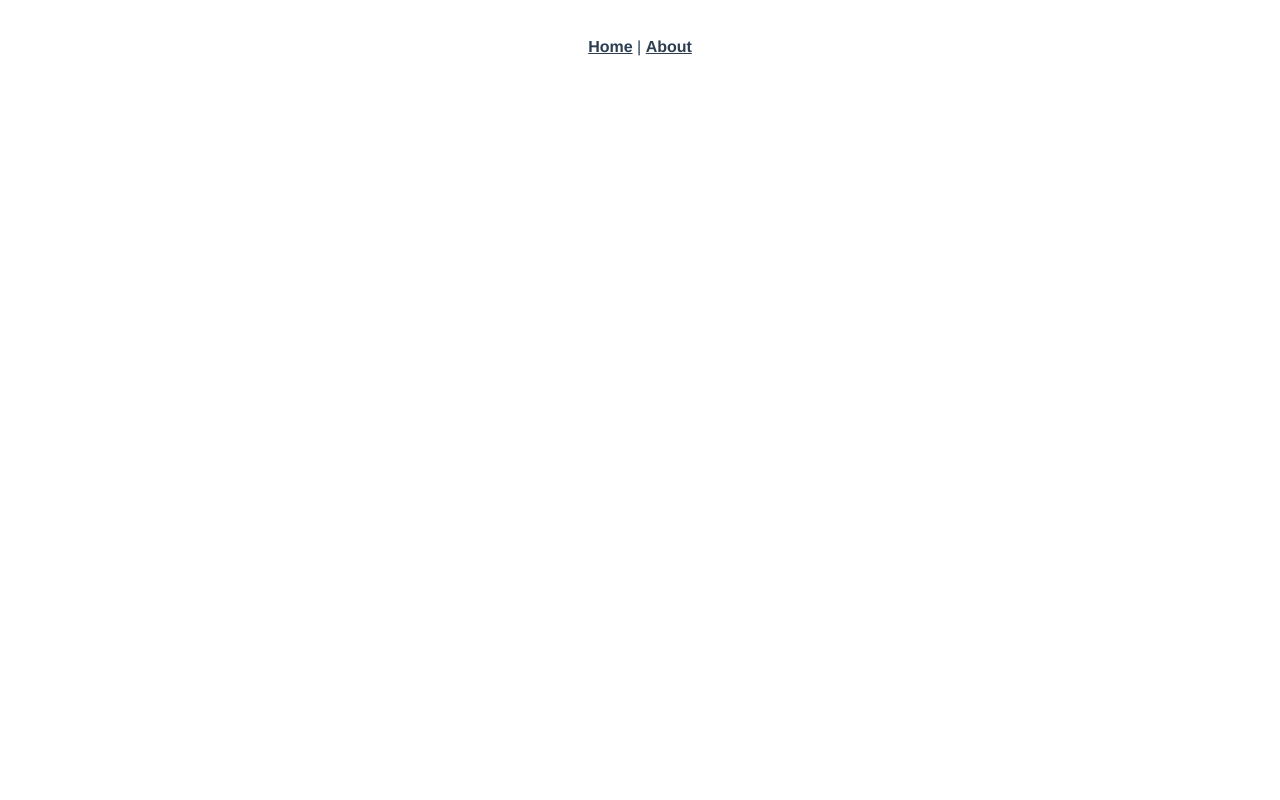
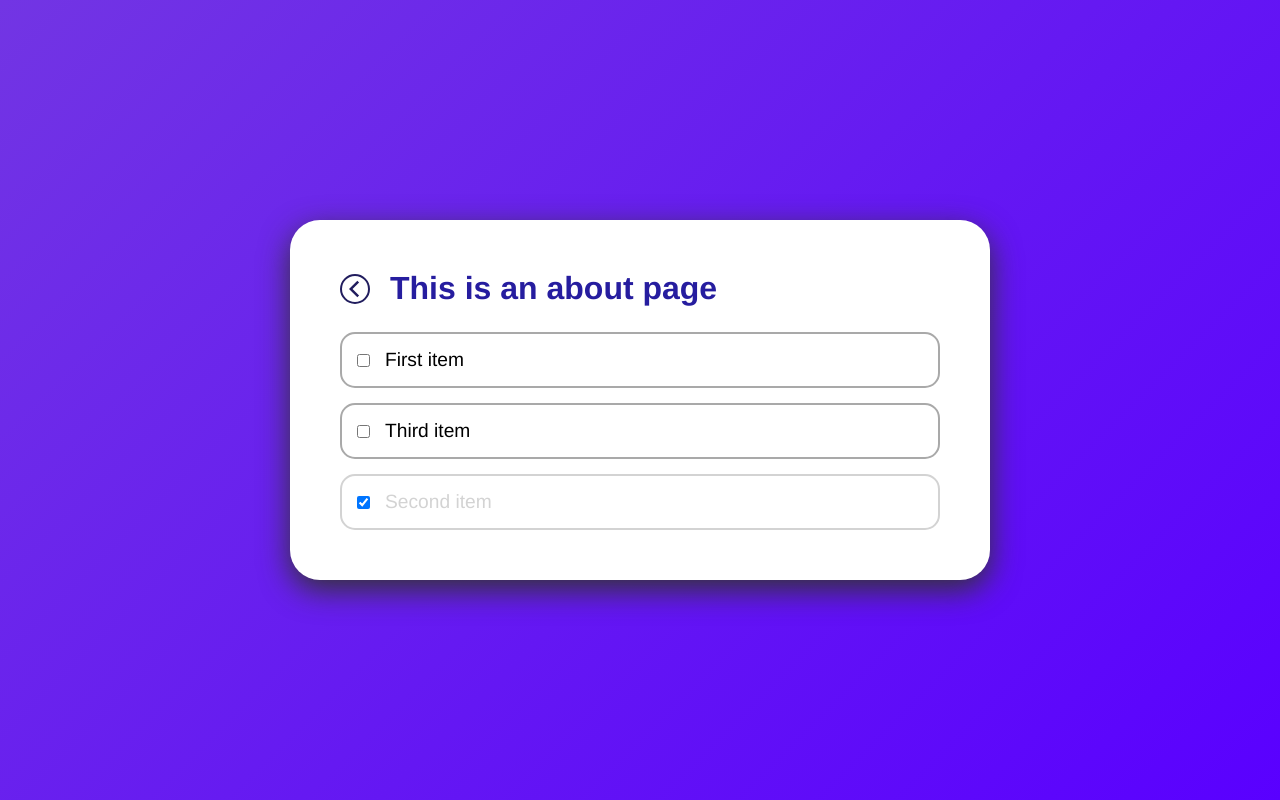
Before and after one commit to probi-im/shared-checklists, a Vue app: page /checklist in a window 1280 px wide. Before the commit this address had no page. Built offline with nearby package versions, Linux system fonts and the light colour scheme.

Commit message:
basic ui done

```diff
--- a/src/App.vue
+++ b/src/App.vue
@@ -1,30 +1,33 @@
 <template>
-  <div id="nav">
-    <router-link to="/">Home</router-link> |
-    <router-link to="/about">About</router-link>
-  </div>
-  <router-view/>
+  <router-view />
 </template>
 
 <style lang="scss">
-#app {
+*,
+*::before,
+*::after {
+  margin: 0;
+  padding: 0;
+  box-sizing: border-box;
   font-family: Avenir, Helvetica, Arial, sans-serif;
-  -webkit-font-smoothing: antialiased;
-  -moz-osx-font-smoothing: grayscale;
-  text-align: center;
-  color: #2c3e50;
 }
 
-#nav {
-  padding: 30px;
+html,
+body {
+  height: 100vh;
+}
 
-  a {
-    font-weight: bold;
-    color: #2c3e50;
+body {
+  background: linear-gradient(-45deg, hsl(261, 100%, 50%), hsl(261, 76%, 55%));
+  display: grid;
+  place-content: center;
+}
 
-    &.router-link-exact-active {
-      color: #42b983;
-    }
-  }
+#app {
+  background-color: white;
+  padding: 50px;
+  border-radius: 30px;
+  box-shadow: 0 10px 30px #333;
+  min-width: 700px;
 }
 </style>
--- a/src/components/HelloWorld.vue
+++ /dev/null
@@ -1,62 +0,0 @@
-<template>
-  <div class="hello">
-    <h1>{{ msg }}</h1>
-    <p>
-      For a guide and recipes on how to configure / customize this project,<br>
-      check out the
-      <a href="https://cli.vuejs.org" target="_blank" rel="noopener">vue-cli documentation</a>.
-    </p>
-    <h3>Installed CLI Plugins</h3>
-    <ul>
-      <li><a href="https://github.com/vuejs/vue-cli/tree/dev/packages/%40vue/cli-plugin-babel" target="_blank" rel="noopener">babel</a></li>
-      <li><a href="https://github.com/vuejs/vue-cli/tree/dev/packages/%40vue/cli-plugin-router" target="_blank" rel="noopener">router</a></li>
-      <li><a href="https://github.com/vuejs/vue-cli/tree/dev/packages/%40vue/cli-plugin-vuex" target="_blank" rel="noopener">vuex</a></li>
-      <li><a href="https://github.com/vuejs/vue-cli/tree/dev/packages/%40vue/cli-plugin-typescript" target="_blank" rel="noopener">typescript</a></li>
-    </ul>
-    <h3>Essential Links</h3>
-    <ul>
-      <li><a href="https://vuejs.org" target="_blank" rel="noopener">Core Docs</a></li>
-      <li><a href="https://forum.vuejs.org" target="_blank" rel="noopener">Forum</a></li>
-      <li><a href="https://chat.vuejs.org" target="_blank" rel="noopener">Community Chat</a></li>
-      <li><a href="https://twitter.com/vuejs" target="_blank" rel="noopener">Twitter</a></li>
-      <li><a href="https://news.vuejs.org" target="_blank" rel="noopener">News</a></li>
-    </ul>
-    <h3>Ecosystem</h3>
-    <ul>
-      <li><a href="https://router.vuejs.org" target="_blank" rel="noopener">vue-router</a></li>
-      <li><a href="https://vuex.vuejs.org" target="_blank" rel="noopener">vuex</a></li>
-      <li><a href="https://github.com/vuejs/vue-devtools#vue-devtools" target="_blank" rel="noopener">vue-devtools</a></li>
-      <li><a href="https://vue-loader.vuejs.org" target="_blank" rel="noopener">vue-loader</a></li>
-      <li><a href="https://github.com/vuejs/awesome-vue" target="_blank" rel="noopener">awesome-vue</a></li>
-    </ul>
-  </div>
-</template>
-
-<script lang="ts">
-import { defineComponent } from 'vue';
-
-export default defineComponent({
-  name: 'HelloWorld',
-  props: {
-    msg: String,
-  },
-});
-</script>
-
-<!-- Add "scoped" attribute to limit CSS to this component only -->
-<style scoped lang="scss">
-h3 {
-  margin: 40px 0 0;
-}
-ul {
-  list-style-type: none;
-  padding: 0;
-}
-li {
-  display: inline-block;
-  margin: 0 10px;
-}
-a {
-  color: #42b983;
-}
-</style>
--- /dev/null
+++ b/src/components/Icon.vue
@@ -0,0 +1,37 @@
+<template>
+  <svg
+    v-if="name === 'arrow'"
+    xmlns="http://www.w3.org/2000/svg"
+    height="24"
+    viewBox="0 0 24 24"
+    width="24"
+  >
+    <path d="M0 0h24v24H0z" fill="none" />
+    <path d="M5.88 4.12L13.76 12l-7.88 7.88L8 22l10-10L8 2z" />
+  </svg>
+</template>
+
+<script lang="ts">
+import { defineComponent } from "vue";
+
+export default defineComponent({
+  name: "Icon",
+  props: {
+    name: {
+      type: String,
+      required: true,
+    },
+    color: {
+      type: String,
+      default: "black",
+    },
+  },
+});
+</script>
+
+<style lang="scss" scoped>
+svg {
+  display: block;
+  fill: black;
+}
+</style>
--- /dev/null
+++ b/src/components/List.vue
@@ -0,0 +1,100 @@
+<template>
+  <div class="checklists">
+    <router-link
+      :to="{ path: checklistPath, query: { id: 'list1' } }"
+      class="checklist"
+    >
+      List 1
+      <div class="icon"><Icon :name="'arrow'" /></div>
+    </router-link>
+    <router-link
+      :to="{ path: checklistPath, query: { id: 'list2' } }"
+      class="checklist"
+    >
+      List 2
+      <div class="icon"><Icon :name="'arrow'" /></div>
+    </router-link>
+    <router-link
+      :to="{ path: checklistPath, query: { id: 'list3' } }"
+      class="checklist"
+    >
+      List 3
+      <div class="icon"><Icon :name="'arrow'" /></div>
+    </router-link>
+    <router-link
+      :to="{ path: checklistPath, query: { id: 'list4' } }"
+      class="checklist"
+    >
+      List 4
+      <div class="icon"><Icon :name="'arrow'" /></div>
+    </router-link>
+  </div>
+</template>
+
+<script lang="ts">
+import { defineComponent } from "vue";
+import Icon from "@/components/Icon.vue";
+
+export default defineComponent({
+  name: "List",
+  components: {
+    Icon,
+  },
+  setup() {
+    return {
+      checklistPath: "checklist",
+    };
+  },
+});
+</script>
+
+<style lang="scss" scoped>
+.checklists {
+  margin-top: 25px;
+}
+.checklist {
+  padding: 15px;
+  border: 2px solid lightgray;
+  border-radius: 15px;
+  cursor: pointer;
+  font-size: 1.3rem;
+  font-weight: bold;
+  color: darkgray;
+  transition: 0.25s all ease;
+  display: flex;
+  align-items: center;
+  text-decoration: none;
+
+  &:not(:first-child) {
+    margin-top: 15px;
+  }
+
+  .icon {
+    margin-left: auto;
+    border: 2px solid darkgray;
+    border-radius: 100px;
+    padding: 3px;
+    transition: inherit;
+
+    svg {
+      fill: darkgray;
+      transition: inherit;
+      width: 20px;
+      height: 20px;
+      transform: translateX(1px);
+    }
+  }
+
+  &:hover {
+    border-color: hsl(244, 53%, 24%);
+    color: hsl(244, 53%, 24%);
+
+    .icon {
+      border-color: hsl(244, 53%, 24%);
+      svg {
+        fill: hsl(244, 53%, 24%);
+      }
+    }
+  }
+}
+</style>
--- a/src/router/index.ts
+++ b/src/router/index.ts
@@ -4,16 +4,20 @@ import Home from '../views/Home.vue'
 const routes: Array<RouteRecordRaw> = [
   {
     path: '/',
+    redirect: 'home'
+  },
+  {
+    path: '/home',
     name: 'Home',
     component: Home
   },
   {
-    path: '/about',
-    name: 'About',
-    // route level code-splitting
-    // this generates a separate chunk (about.[hash].js) for this route
-    // which is lazy-loaded when the route is visited.
-    component: () => import(/* webpackChunkName: "about" */ '../views/About.vue')
+    path: '/checklist',
+    name: 'Checklist',
+    component: () => import(/* webpackChunkName: "checklist" */ '../views/Checklist.vue'),
+    props: {
+      listId: route => route.query.id
+    }
   }
 ]
 
--- a/src/views/About.vue
+++ /dev/null
@@ -1,5 +0,0 @@
-<template>
-  <div class="about">
-    <h1>This is an about page</h1>
-  </div>
-</template>
--- /dev/null
+++ b/src/views/Checklist.vue
@@ -0,0 +1,133 @@
+<template>
+  <div class="checklist">
+    <div class="header">
+      <router-link to="home" class="icon"><Icon :name="'arrow'" /></router-link>
+      <h1 v-if="!contentLoaded">Loading checklist items...</h1>
+      <h1 v-else>This is an about page</h1>
+    </div>
+    <div v-if="contentLoaded" class="list">
+      <div
+        v-for="item in sortedItems"
+        :key="item.id"
+        class="item"
+        :class="{ done: item.done }"
+      >
+        <input
+          type="checkbox"
+          :name="item.id"
+          :id="item.id"
+          v-model="item.done"
+        />
+        <label :for="item.id">{{ item.text }}</label>
+      </div>
+    </div>
+  </div>
+</template>
+
+<script lang="ts">
+import { computed, defineComponent, ref } from "vue";
+import Icon from "@/components/Icon.vue";
+
+export default defineComponent({
+  name: "Checklist",
+  components: {
+    Icon,
+  },
+  setup() {
+    const contentLoaded = ref(false);
+    const items = ref<any[]>([
+      {
+        id: 0,
+        text: "First item",
+        done: false,
+      },
+      {
+        id: 1,
+        text: "Second item",
+        done: true,
+      },
+      {
+        id: 2,
+        text: "Third item",
+        done: false,
+      },
+    ]);
+
+    const sortedItems = computed(() => {
+      return items.value.slice().sort((a, b) => {
+        return a.done === b.done ? 0 : a.done ? 1 : -1;
+      });
+    });
+
+    return {
+      contentLoaded,
+      items,
+      sortedItems,
+    };
+  },
+  created() {
+    setTimeout(() => {
+      this.contentLoaded = true;
+    }, 2000);
+  },
+});
+</script>
+
+<style lang="scss" scoped>
+.header {
+  display: flex;
+  align-items: center;
+
+  .icon {
+    border: 2px solid hsl(244, 53%, 24%);
+    border-radius: 100px;
+    padding: 3px;
+    transform: rotate(-180deg);
+    cursor: pointer;
+
+    svg {
+      fill: hsl(244, 53%, 24%);
+      transition: inherit;
+      width: 20px;
+      height: 20px;
+      transform: translateX(1px);
+    }
+  }
+  h1 {
+    margin-left: 20px;
+    color: hsl(244, 69%, 37%);
+  }
+}
+.list {
+  margin-top: 25px;
+
+  .item {
+    display: flex;
+    align-items: center;
+    padding: 0 15px;
+    border: 2px solid darkgray;
+    border-radius: 15px;
+    cursor: pointer;
+
+    &:not(:first-child) {
+      margin-top: 15px;
+    }
+    input {
+      cursor: inherit;
+    }
+    label {
+      padding: 15px 0 15px 15px;
+      flex: 1;
+      font-size: 1.2rem;
+      cursor: inherit;
+    }
+    &.done {
+      border-color: lightgray;
+
+      label {
+        color: lightgray;
+      }
+    }
+  }
+}
+</style>
--- a/src/views/Home.vue
+++ b/src/views/Home.vue
@@ -1,18 +1,29 @@
 <template>
   <div class="home">
-    <img alt="Vue logo" src="../assets/logo.png">
-    <HelloWorld msg="Welcome to Your Vue.js + TypeScript App"/>
+    <h1>Shared Checklist</h1>
+    <List />
   </div>
 </template>
 
 <script lang="ts">
-import { defineComponent } from 'vue';
-import HelloWorld from '@/components/HelloWorld.vue'; // @ is an alias to /src
+import { defineComponent } from "vue";
+import List from "@/components/List.vue";
 
 export default defineComponent({
-  name: 'Home',
+  name: "Home",
   components: {
-    HelloWorld,
+    List,
+  },
+  setup() {
+    return {
+      checklistPath: "checklist",
+    };
   },
 });
 </script>
+
+<style lang="scss" scoped>
+h1 {
+  color: hsl(244, 69%, 37%);
+}
+</style>
```
Also changed, not shown: src/assets/arrow_back_ios-24px.svg (added), src/assets/arrow_forward_ios-24px.svg (added), src/components/Login.vue (added), src/components/Register.vue (added).
